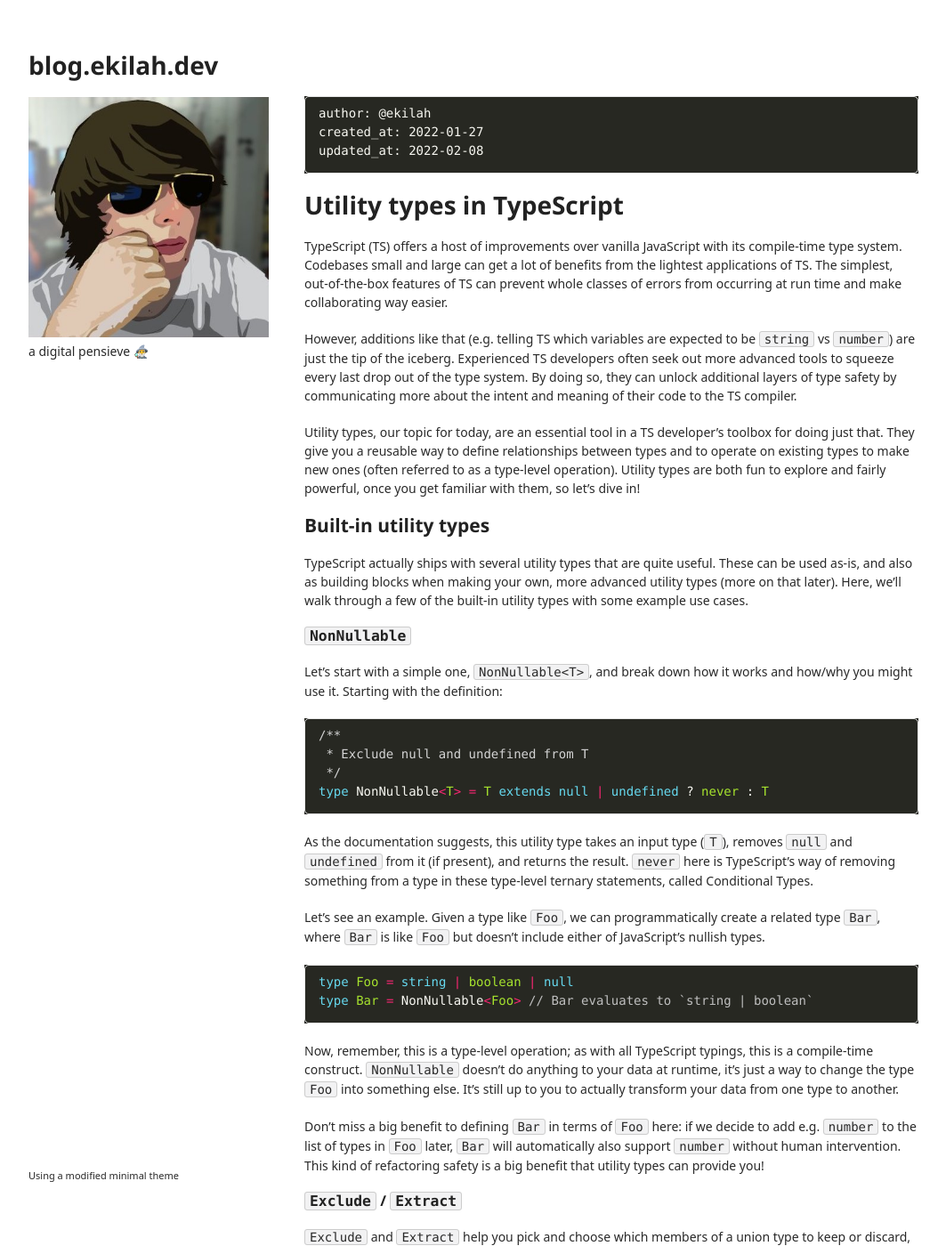
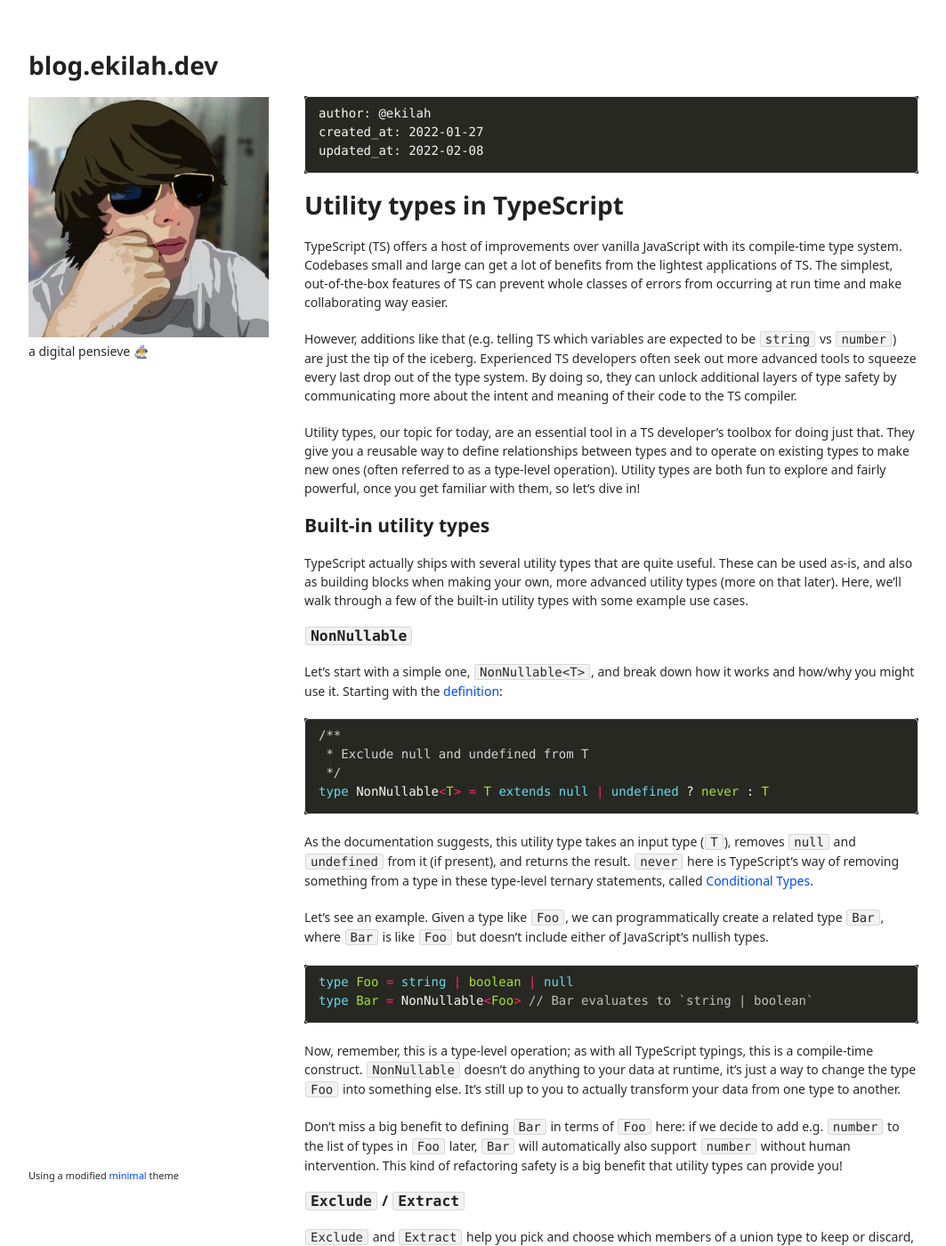
Before and after one commit to ekilah/ekilah.github.io, a Jekyll site: the page built from posts/utility-types-in-typescript.md, in a window 1280 px wide and 1400 px high. Shown: the whole window at 89% size, without its empty margins (108-1171 px from the left). Built offline with Jekyll 4.4.1, drawn with Linux system fonts in a browser that asks for light colours; some web fonts are replaced; our own code applies the rules of GitHub Pages for plain Markdown files; a script that is not in the unit is left out.

Commit message:
improve anchor css, remove paperclip thing

```diff
--- a/_config.yml
+++ b/_config.yml
@@ -9,3 +9,4 @@ github:
   is_project_page: false
   is_user_page: false
 google_analytics: UA-167374023-1
+# markdown: GFM
--- a/_sass/jekyll-theme-minimal.scss
+++ b/_sass/jekyll-theme-minimal.scss
@@ -32,13 +32,16 @@ h2 {
 }
 
 a {
-  color: unset;
+  color: #0049f3;
   text-decoration:none;
 }
 
-a:hover, a:focus {
+h1 a, h2 a, h3 a, h4 a {
+  color: unset;
+}
+
+a:hover, a:focus-visible{
   color:#0049f3;
-  /*font-weight: bold;*/
 }
 
 a small {
--- a/assets/css/style.scss
+++ b/assets/css/style.scss
@@ -12,9 +12,10 @@ code.highlighter-rouge {
     background: #f2f2f3;
     border-radius: 3px;
     padding: 0px 5px;
+    margin: 0px 1px;
     -webkit-box-decoration-break: clone;
     box-decoration-break: clone;
-    border: 1px solid #ccc;
+    border: 1px solid #d8d8d8;
 }
 
 pre {
@@ -33,7 +34,7 @@ h1 a:focus, h2 a:focus, h3 a:focus, h4 a:focus {
 
 h1:hover:before, h2:hover:before, h3:hover:before,
 h1 a:focus:before, h2 a:focus:before, h3 a:focus:before {
-    content: '🖇️';
+    /* content: '🖇️';*/
     position: absolute;
     left: -1.2em;
     padding-right: 0.2em;
```
